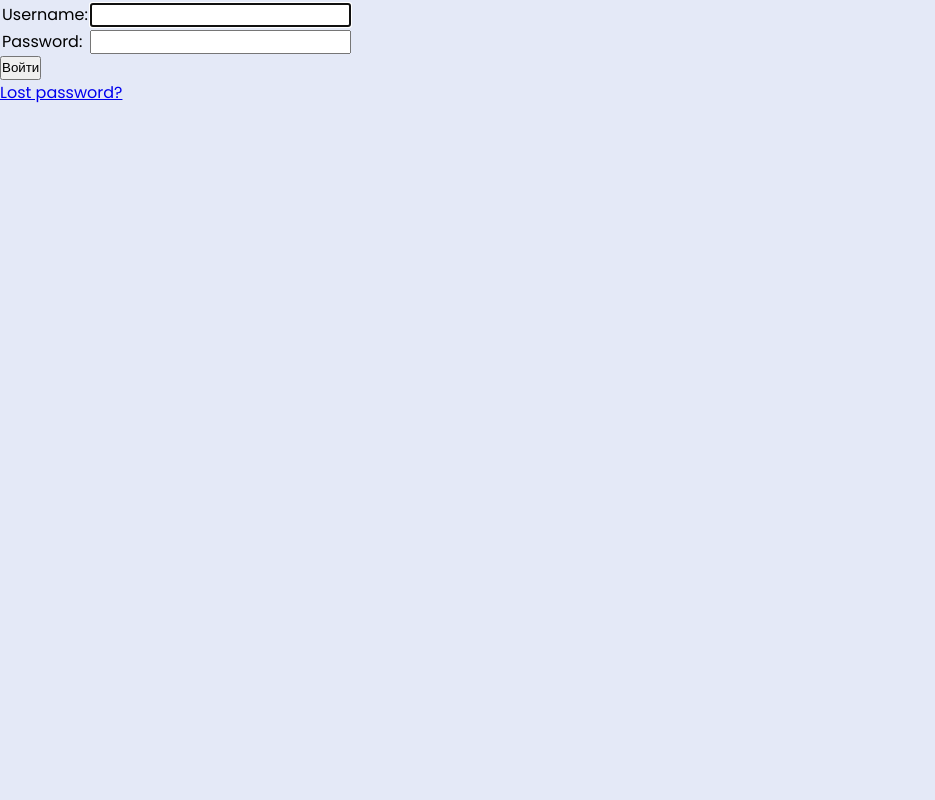
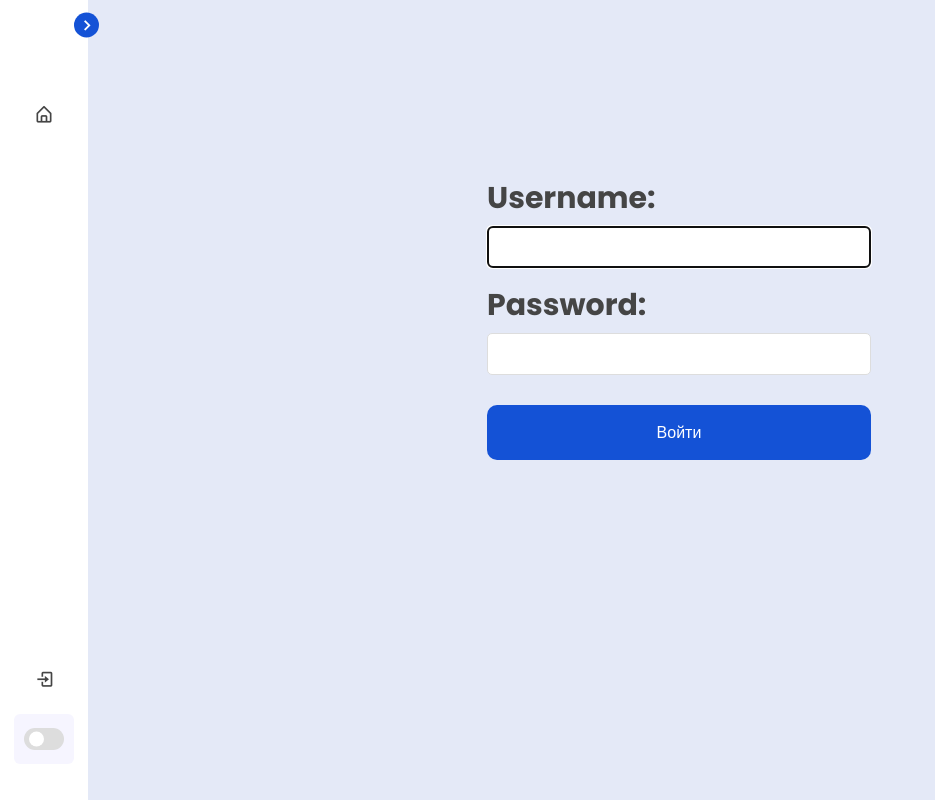
Before and after one commit to goxa2020/TPanelDesktop, a Django app: page /accounts/login/ in a window 1280 px wide. Shown: the whole page, without its empty margins (0-935 px from the left). Run offline with Django 5.2, Linux system fonts and the light colour scheme.

Commit message:
login page

```diff
--- /dev/null
+++ b/tpanel/static/css/login.css
@@ -0,0 +1,47 @@
+form {
+    width: 30vw;
+    max-width: 400px;
+}
+button:hover{
+    background-color: var(--primary-color);
+}
+input {
+    display: block;
+    width: 100%;
+    margin-bottom: 15px;
+    padding: 10px;
+    box-sizing: border-box;
+    border: 1px solid #ddd;
+    border-radius: 5px;
+}
+
+
+label {
+    display: block;
+    width: 100%;
+    margin-top: 10px;
+    margin-bottom: 5px;
+    text-align: left;
+    color: var(--text-color);
+    font-weight: bold;
+}
+
+button {
+    padding: 15px;
+    border-radius: 10px;
+    margin-top: 15px;
+    margin-bottom: 15px;
+    border: none;
+    color: white;
+    cursor: pointer;
+    background-color: var(--primary-color);
+    width: 100%;
+    font-size: 16px;
+}
+
+.wrap {
+    height: 80vh;
+    display: flex;
+    justify-content: center;
+    align-items: center;
+}
--- a/tpanel/static/css/style.css
+++ b/tpanel/static/css/style.css
@@ -13,7 +13,7 @@
     --primary-color: #1452d6;
     --primary-color-light: #F6F5FF;
     --toggle-color: #DDD;
-    --text-color: #707070;
+    --text-color: #454545;
     /* ====== Transition ====== */
     --tran-02: all 0.2s ease;
     --tran-03: all 0.3s ease;
--- a/tpanel/templates/registration/login.html
+++ b/tpanel/templates/registration/login.html
@@ -1,18 +1,14 @@
+{% extends "tpanel/base.html" %}
 {% load static %}
-{#{% extends "tpanel/base.html" %}#}
-<head>
-
+{% block head %}
+    {{ block.super }}
     <title>Авторизация</title>
 
-    <link rel="stylesheet" href="{% static 'css/style.css' %}">
+    <link rel="stylesheet" href="{% static 'css/login.css' %}">
 
-</head>
+{% endblock %}
 {% block content %}
-
-    {% if form.errors %}
-        <p>Your username and password didn't match. Please try again.</p>
-    {% endif %}
-
+    <div class="text wrap">
         {% if next %}
             {% if user.is_authenticated %}
                 <p>
@@ -25,26 +21,24 @@
 
         <form method="post" action="{% url 'login' %}">
             {% csrf_token %}
-        <table>
 
-        <tr>
-            <td>{{ form.username.label_tag }}</td>
-            <td>{{ form.username }}</td>
-        </tr>
+            {{ form.username.label_tag }}
+            {{ form.username }}
 
-        <tr>
-            <td>{{ form.password.label_tag }}</td>
-            <td>{{ form.password }}</td>
-        </tr>
-        </table>
+            {{ form.password.label_tag }}
+            {{ form.password }}
+
+            <button type="submit" class="SPA login-btn">Войти</button>
+
 
             <input type="hidden" name="next" value="{{ next }}" />
-        <button type="submit" class="SPA">Войти</button>
         </form>
+        {% if form.errors %}
+            <p>Your username and password didn't match. Please try again.</p>
+        {% endif %}
+        {# Assumes you setup the password_reset view in your URLconf #}
+{#        <p><a href="{% url 'password_reset' %}">Lost password?</a></p>#}
 
-    {# Assumes you setup the password_reset view in your URLconf #}
-    <p><a href="{% url 'password_reset' %}">Lost password?</a></p>
-
-    <script src="{% static 'js/SPA.js' %}"></script>
-
+    {#    <script src="{% static 'js/SPA.js' %}"></script>#}
+    </div>
 {% endblock %}
--- a/tpanel/views.py
+++ b/tpanel/views.py
@@ -1,9 +1,7 @@
 from django.shortcuts import render, redirect
-# from django.template.loader import render_to_string
 from django.contrib.auth.decorators import login_required
 from django.db import transaction
 from .forms import UserForm, ProfileForm
-# from django.http import HttpResponse, Http404
 
 
 def main(request):
@@ -27,7 +25,7 @@ def notifications(request):
 
 
 def not_found(request, page):
-    return render(request, 'tpanel/not_found.html', {'page': page})
+    return render(request, 'tpanel/not_found.html', {'page': page, 'title': '404, не найдено'})
 
 
 @login_required
```
Also changed, not shown: db.sqlite3. Lines whose indentation alone changed are shown as unchanged.
